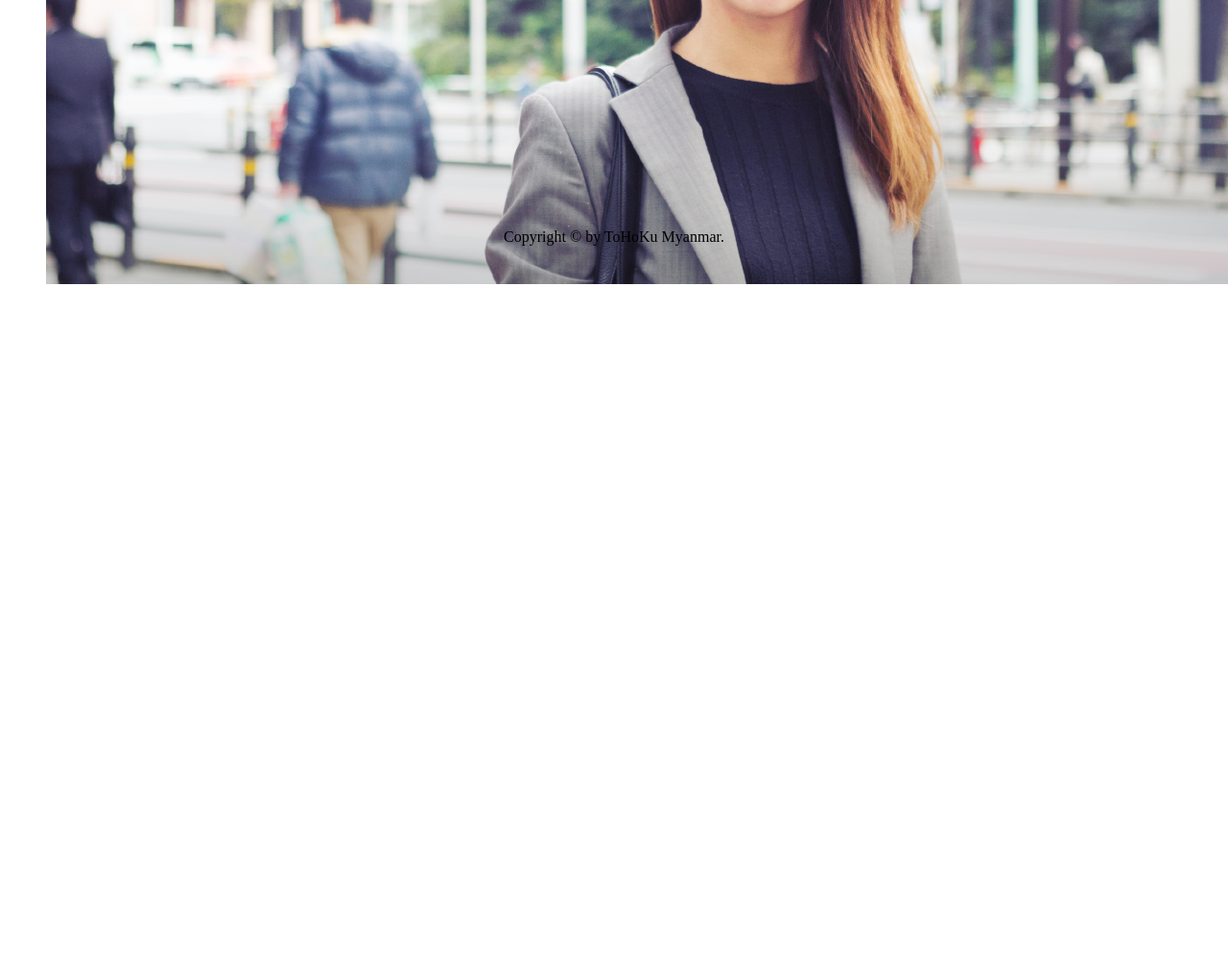
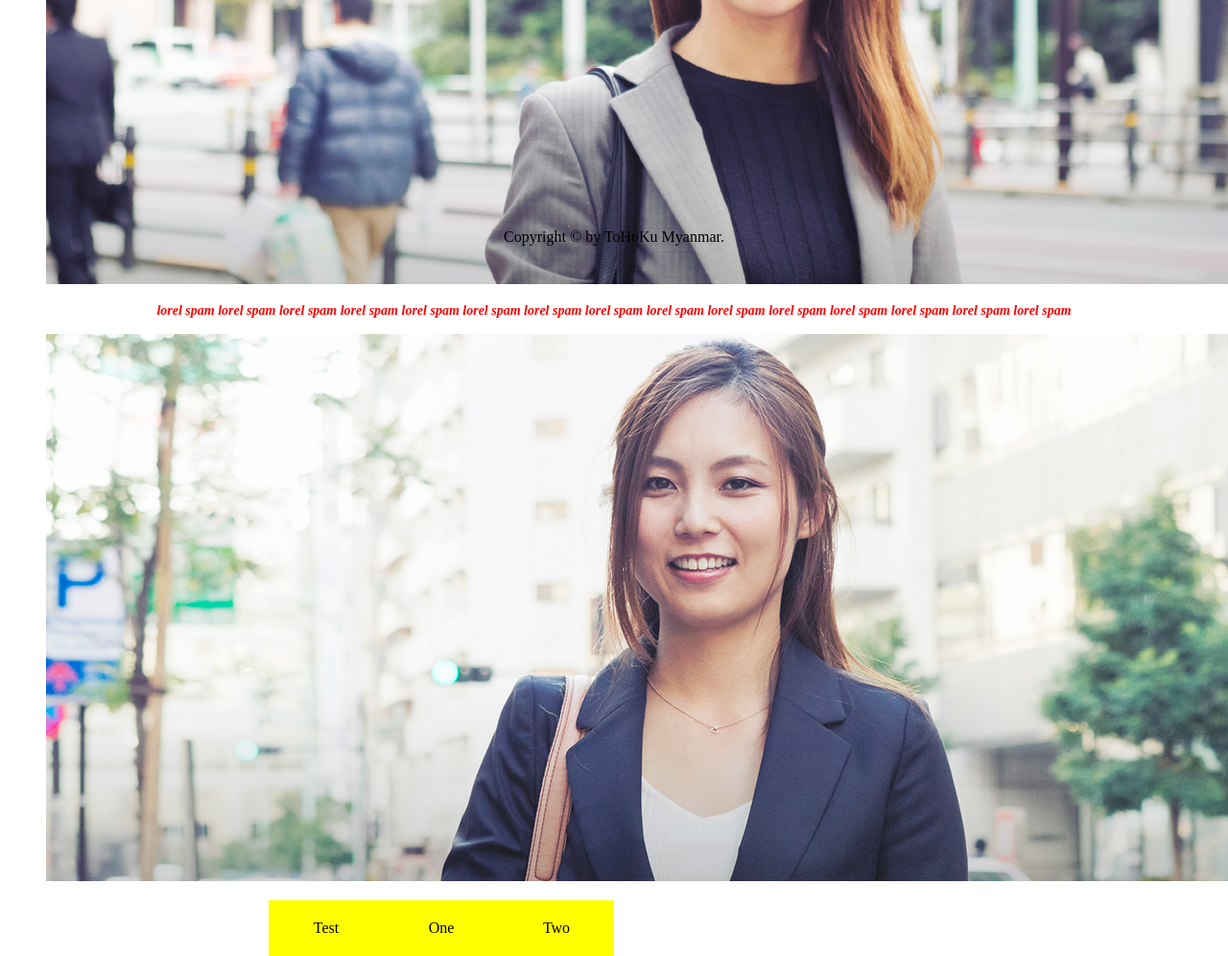
Before and after one commit to KhinePhyuPhyuWin-sead/ToHoKu-Myanmar, a plain HTML site: page pp.html in a window 1280 px wide. Shown: the part 937-1933 px from the top of the page at 96% size. Before the commit the page ends 1237 px from the top, so only its background shows below. Drawn offline with Linux system fonts and the light colour scheme.

Commit message:
pp add02
div,p

```diff
--- a/css/style.css
+++ b/css/style.css
@@ -45,3 +45,19 @@ h3 {
   height: 570px;
   margin: 0 auto;
 }
+.pp_sec p {
+  font-style: italic;
+  font-size: 14px;
+}
+.list {
+  clear: both;
+  width: 800px;
+  margin: 0 auto;
+}
+.list ul li {
+  float: left;
+  width: 100px;
+  padding: 20px 10px;
+  background: yellow;
+  list-style: none;
+}
--- a/pp.html
+++ b/pp.html
@@ -22,6 +22,17 @@
         <figure>
           <img src="./img/img_test01.png" alt="Test01">
         </figure>
+        <p class="bold red center">lorel spam lorel spam lorel spam lorel spam lorel spam lorel spam lorel spam lorel spam lorel spam lorel spam lorel spam lorel spam lorel spam lorel spam lorel spam </p>
+        <figure>
+          <img src="./img/img_test02.png" alt="Test02">
+        </figure>
+        <div class="list center">
+          <ul>
+            <li>Test</li>
+            <li>One</li>
+            <li>Two</li>
+          </ul>
+        </div>
       </section>
     </div>
     <footer>
```
Also changed, not shown: img/img_test02.png (added).
